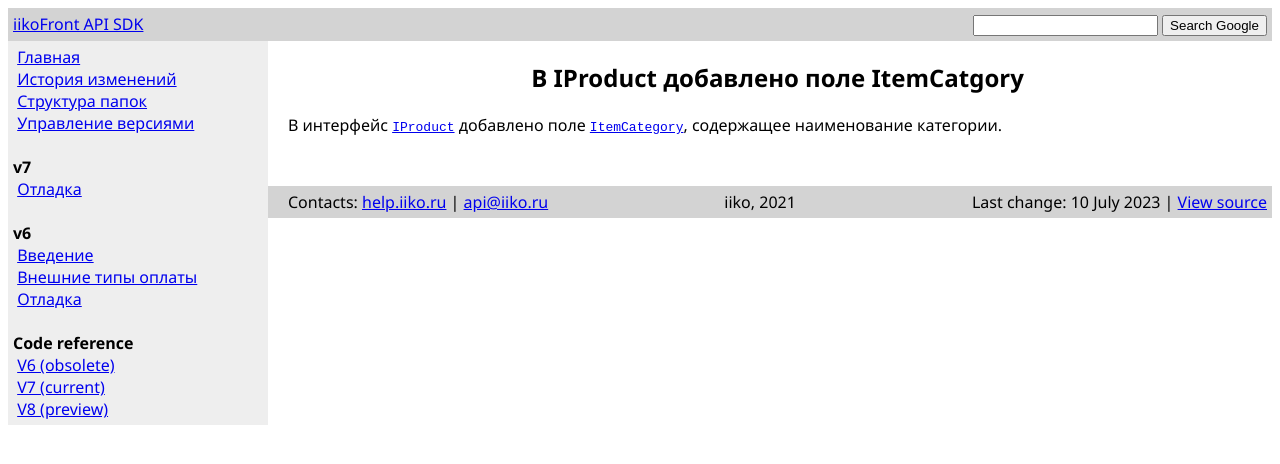
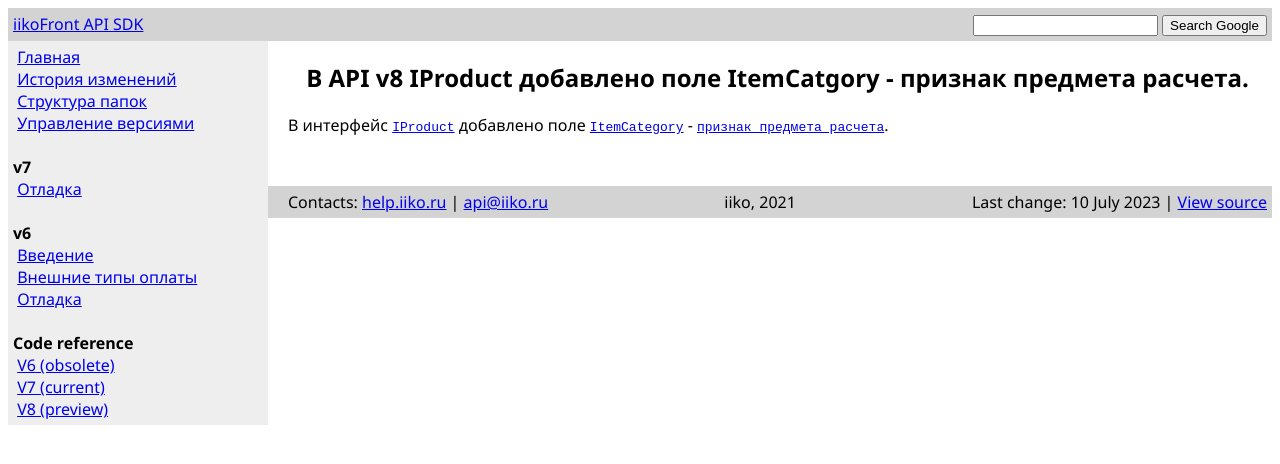
Before and after one commit to iiko/front.api.doc, a Jekyll site: the page built from _posts/2023-06-29-iproduct-item-category.md, in a window 1280 px wide. Shown: the top 464 px of the page. Built offline with Jekyll 4.4.1, drawn with Linux system fonts in a browser that asks for light colours.

Commit message:
Исправлено описание поля ItemCategory

```diff
--- a/_posts/2023-06-29-iproduct-item-category.md
+++ b/_posts/2023-06-29-iproduct-item-category.md
@@ -1,6 +1,6 @@
 ---
-title: В IProduct добавлено поле ItemCatgory
+title: В API v8 IProduct добавлено поле ItemCatgory - признак предмета расчета.
 layout: default
 ---
 
-В интерфейс [`IProduct`](https://iiko.github.io/front.api.sdk/v8/html/T_Resto_Front_Api_Data_Assortment_IProduct.htm) добавлено поле [`ItemCategory`](https://iiko.github.io/front.api.sdk/v8/html/P_Resto_Front_Api_Data_Assortment_IProduct_ItemCategory.htm), содержащее наименование категории.
+В интерфейс [`IProduct`](https://iiko.github.io/front.api.sdk/v8/html/T_Resto_Front_Api_Data_Assortment_IProduct.htm) добавлено поле [`ItemCategory`](https://iiko.github.io/front.api.sdk/v8/html/P_Resto_Front_Api_Data_Assortment_IProduct_ItemCategory.htm) - [`признак предмета расчета`](https://ru.iiko.help/articles/#!iikooffice-8-5/topic-244).
```
